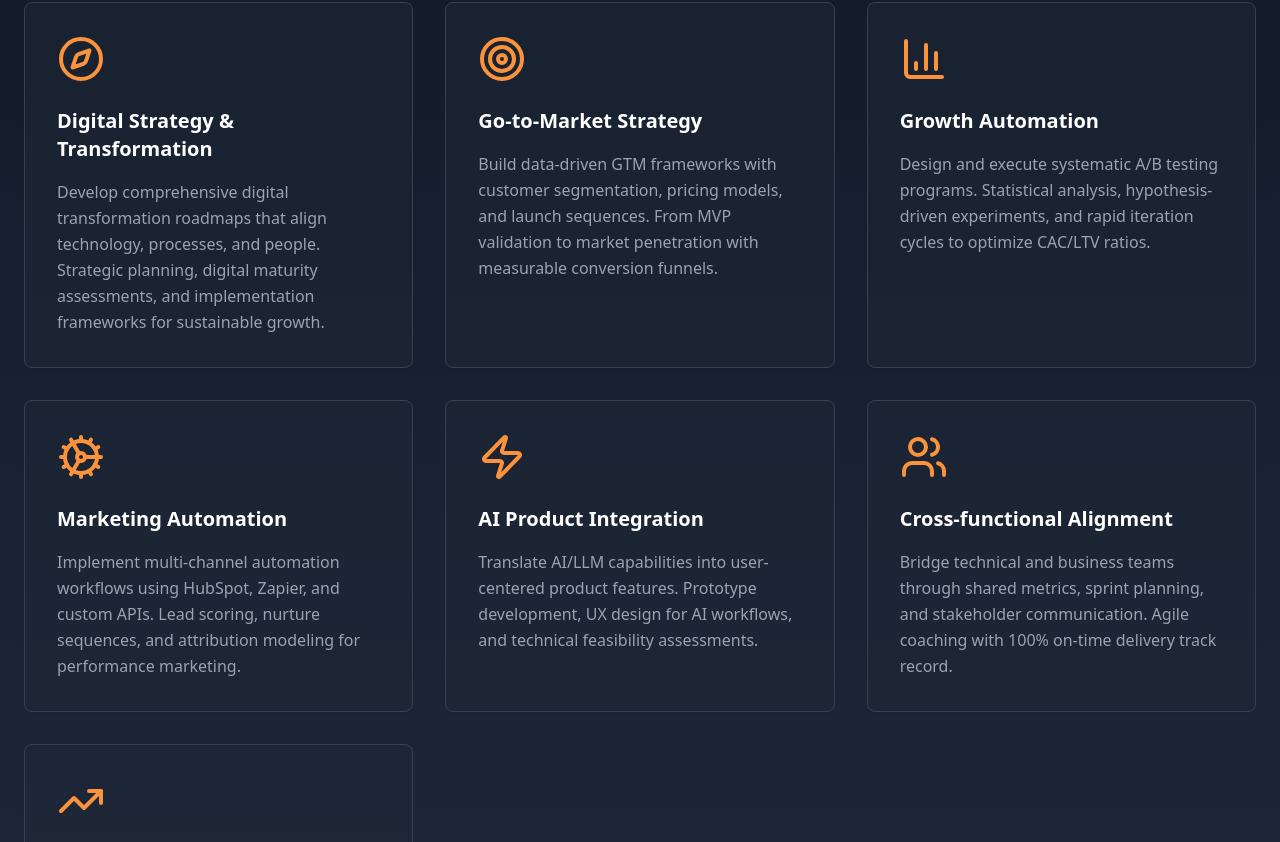
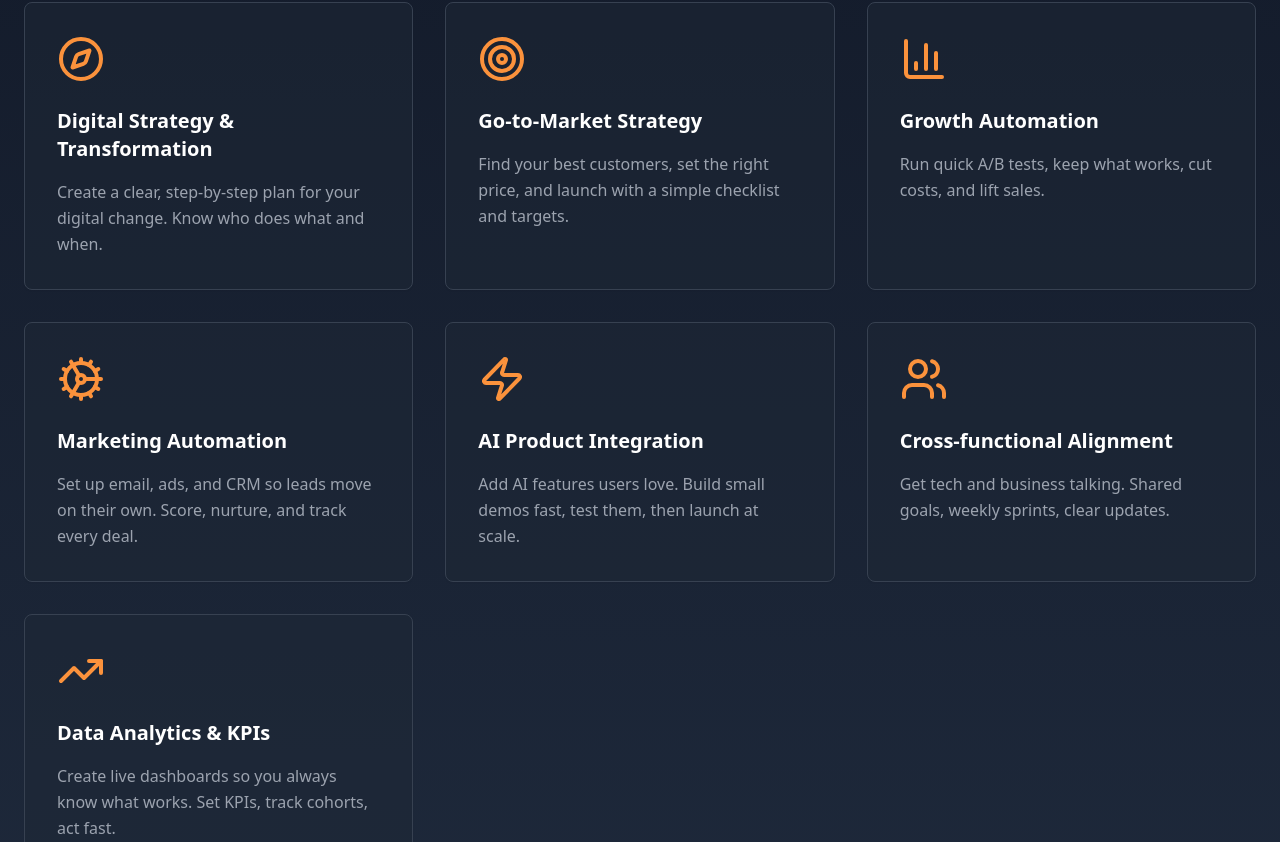
Before and after one commit to muzzyhaile/consultingmh, a React (Vite) app: page / in a window 1280 px wide. Shown: the part 1678-2520 px from the top of the page. Built offline with nearby package versions, Linux system fonts and the light colour scheme.

Commit message:
Revise service descriptions in Services component for clarity and conciseness, focusing on actionable insights and simplified language.

```diff
--- a/src/components/Services.tsx
+++ b/src/components/Services.tsx
@@ -5,37 +5,37 @@ const services = [
   {
     icon: Compass,
     title: "Digital Strategy & Transformation",
-    description: "Develop comprehensive digital transformation roadmaps that align technology, processes, and people. Strategic planning, digital maturity assessments, and implementation frameworks for sustainable growth."
+    description: "Create a clear, step-by-step plan for your digital change. Know who does what and when."
   },
   {
     icon: Target,
     title: "Go-to-Market Strategy",
-    description: "Build data-driven GTM frameworks with customer segmentation, pricing models, and launch sequences. From MVP validation to market penetration with measurable conversion funnels."
+    description: "Find your best customers, set the right price, and launch with a simple checklist and targets."
   },
   {
     icon: BarChart3,
     title: "Growth Automation",
-    description: "Design and execute systematic A/B testing programs. Statistical analysis, hypothesis-driven experiments, and rapid iteration cycles to optimize CAC/LTV ratios."
+    description: "Run quick A/B tests, keep what works, cut costs, and lift sales."
   },
   {
     icon: Cog,
     title: "Marketing Automation",
-    description: "Implement multi-channel automation workflows using HubSpot, Zapier, and custom APIs. Lead scoring, nurture sequences, and attribution modeling for performance marketing."
+    description: "Set up email, ads, and CRM so leads move on their own. Score, nurture, and track every deal."
   },
   {
     icon: Zap,
     title: "AI Product Integration",
-    description: "Translate AI/LLM capabilities into user-centered product features. Prototype development, UX design for AI workflows, and technical feasibility assessments."
+    description: "Add AI features users love. Build small demos fast, test them, then launch at scale."
   },
   {
     icon: Users,
     title: "Cross-functional Alignment",
-    description: "Bridge technical and business teams through shared metrics, sprint planning, and stakeholder communication. Agile coaching with 100% on-time delivery track record."
+    description: "Get tech and business talking. Shared goals, weekly sprints, clear updates."
   },
   {
     icon: TrendingUp,
     title: "Data Analytics & KPIs",
-    description: "Build custom dashboards and reporting systems. Google Analytics setup, cohort analysis, and business intelligence tools for data-driven decision making."
+    description: "Create live dashboards so you always know what works. Set KPIs, track cohorts, act fast."
   }
 ];
 
```
